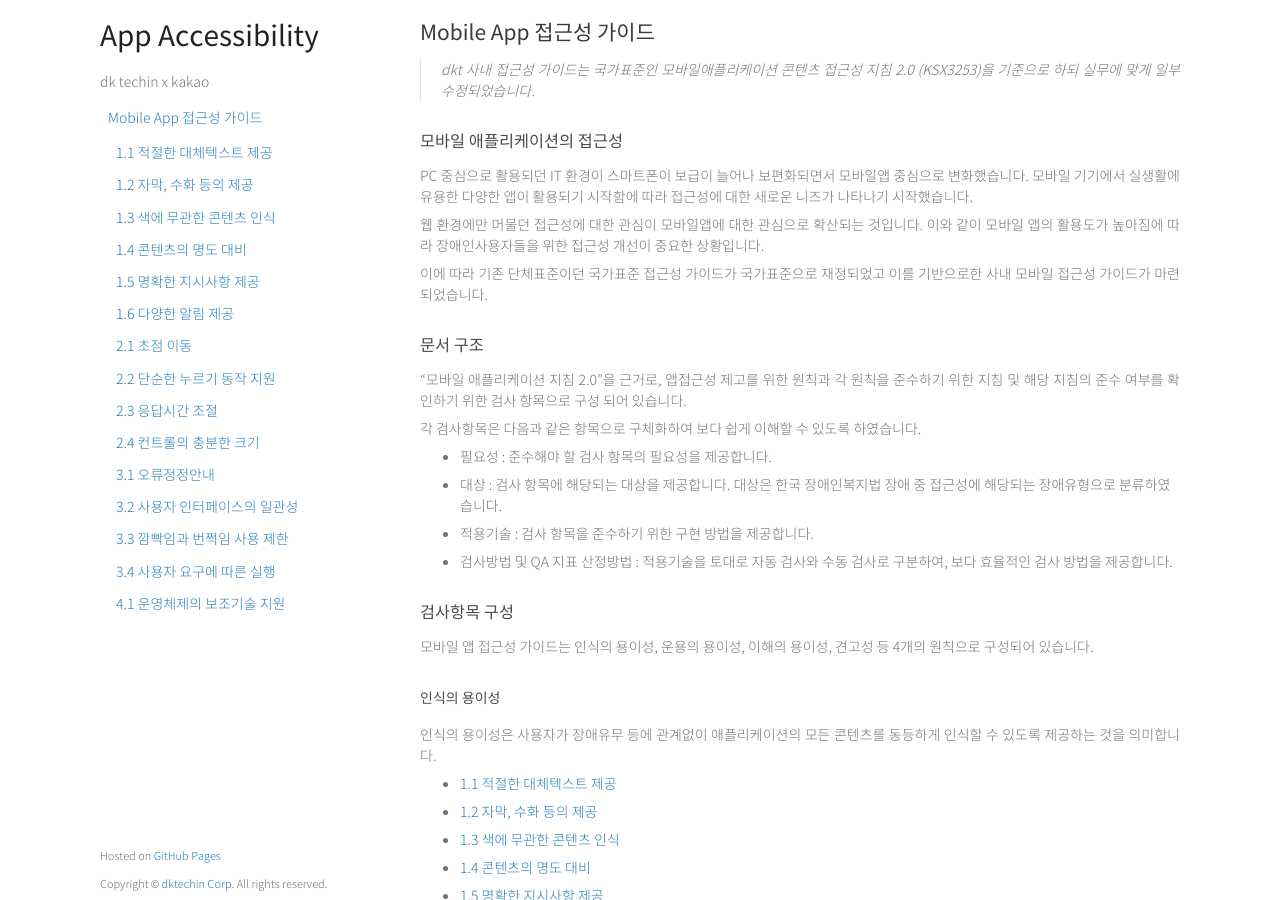
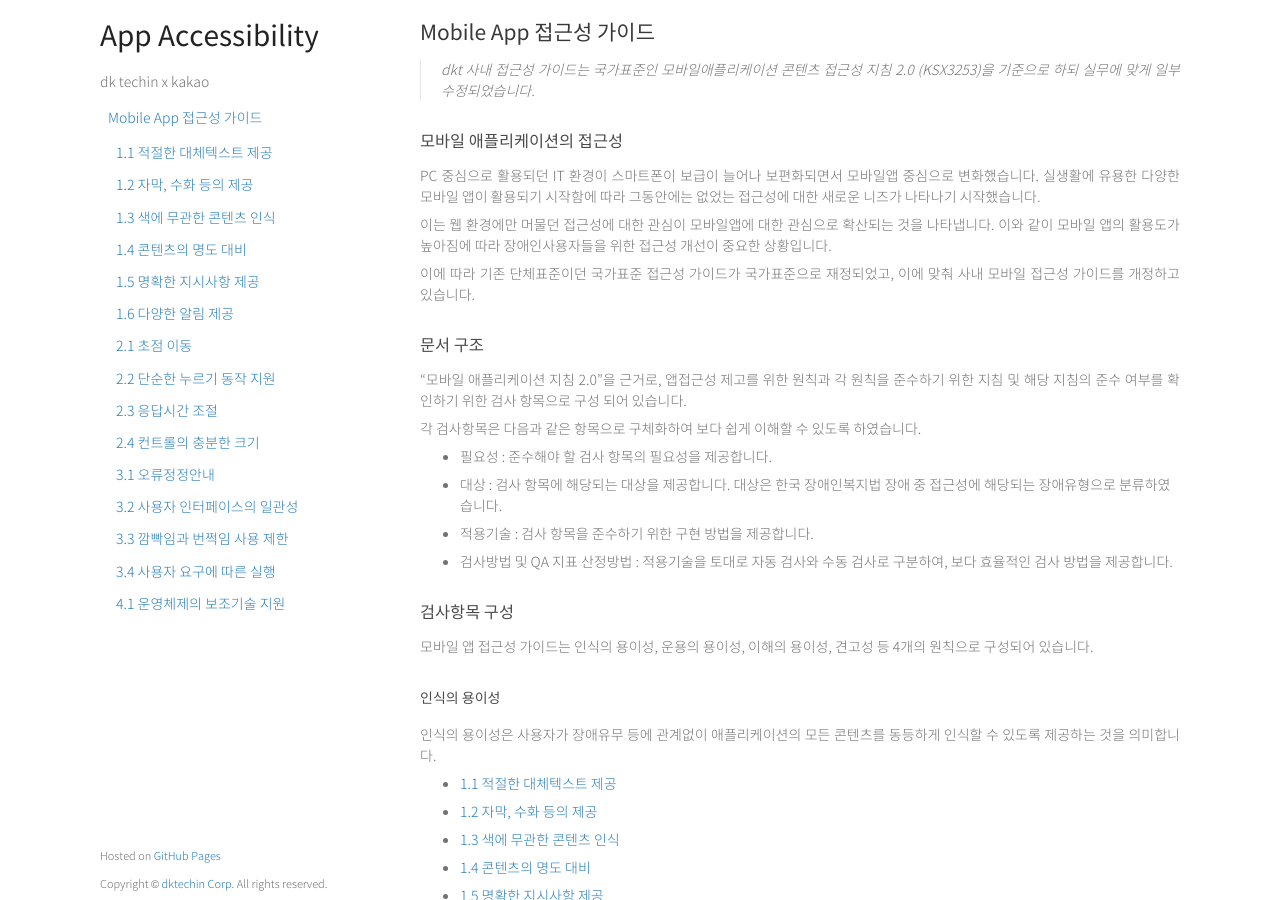
Before and after one commit to daum-a11y/app-a11y-guide, a Jekyll site: the page built from mobile/index.md, in a window 1280 px wide and 900 px high. Built offline with Jekyll 4.4.1, drawn with Linux system fonts in a browser that asks for light colours.

Commit message:
인트로 문구 수정

```diff
--- a/mobile/index.md
+++ b/mobile/index.md
@@ -7,11 +7,11 @@ title: Mobile App 접근성 가이드
 > dkt 사내 접근성 가이드는 국가표준인 모바일애플리케이션 콘텐츠 접근성 지침 2.0 (KSX3253)을 기준으로 하되 실무에 맞게 일부 수정되었습니다.
 
 ### 모바일 애플리케이션의 접근성
-PC 중심으로 활용되던 IT 환경이 스마트폰이 보급이 늘어나 보편화되면서 모바일앱 중심으로 변화했습니다. 모바일 기기에서 실생활에 유용한 다양한 앱이 활용되기 시작함에 따라 접근성에 대한 새로운 니즈가 나타나기 시작했습니다.
+PC 중심으로 활용되던 IT 환경이 스마트폰이 보급이 늘어나 보편화되면서 모바일앱 중심으로 변화했습니다. 실생활에 유용한 다양한 모바일 앱이 활용되기 시작함에 따라 그동안에는 없었는 접근성에 대한 새로운 니즈가 나타나기 시작했습니다.
 
-웹 환경에만 머물던 접근성에 대한 관심이 모바일앱에 대한 관심으로 확산되는 것입니다. 이와 같이 모바일 앱의 활용도가 높아짐에 따라 장애인사용자들을 위한 접근성 개선이 중요한 상황입니다.
+이는 웹 환경에만 머물던 접근성에 대한 관심이 모바일앱에 대한 관심으로 확산되는 것을 나타냅니다. 이와 같이 모바일 앱의 활용도가 높아짐에 따라 장애인사용자들을 위한 접근성 개선이 중요한 상황입니다.
 
-이에 따라 기존 단체표준이던 국가표준 접근성 가이드가 국가표준으로 재정되었고 이를 기반으로한 사내 모바일 접근성 가이드가 마련되었습니다.
+이에 따라 기존 단체표준이던 국가표준 접근성 가이드가 국가표준으로 재정되었고, 이에 맞춰 사내 모바일 접근성 가이드를 개정하고 있습니다.
 
 
 ### 문서 구조
```
Also changed, not shown: mobile/print_view.md (+3 -3 lines).
